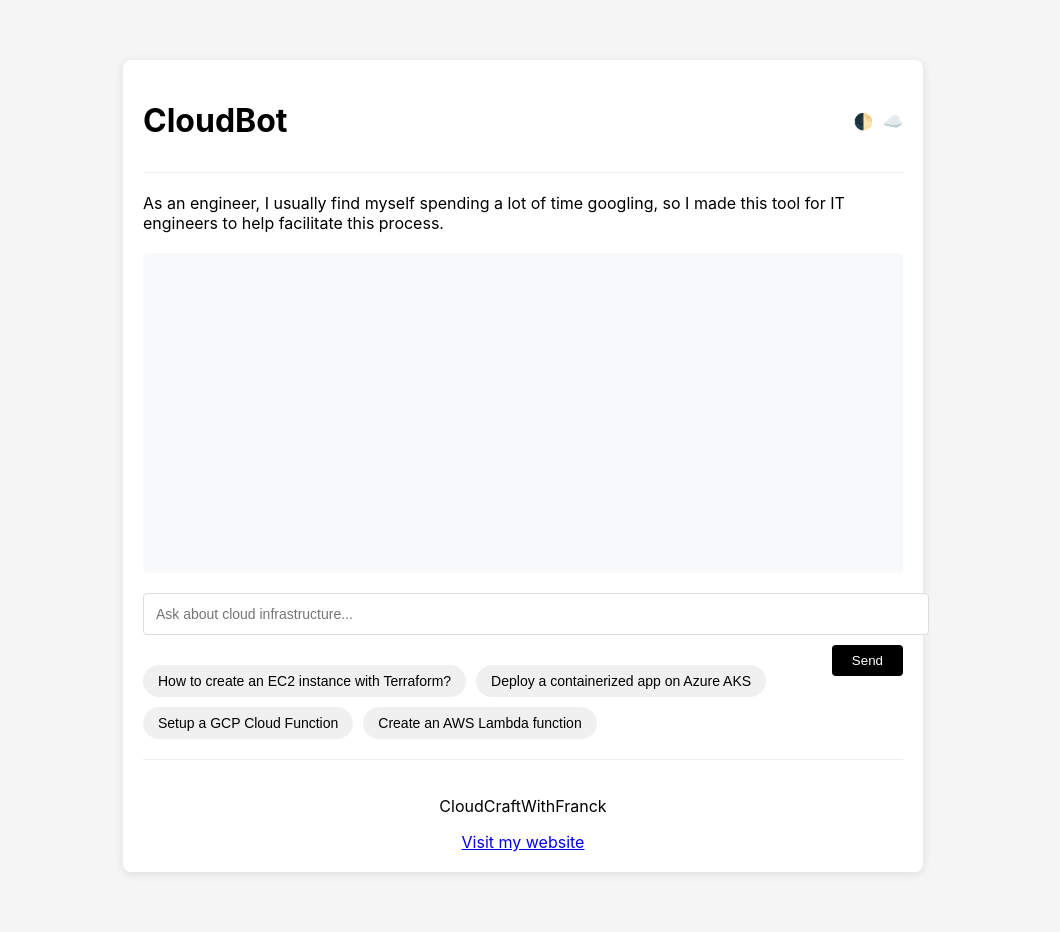
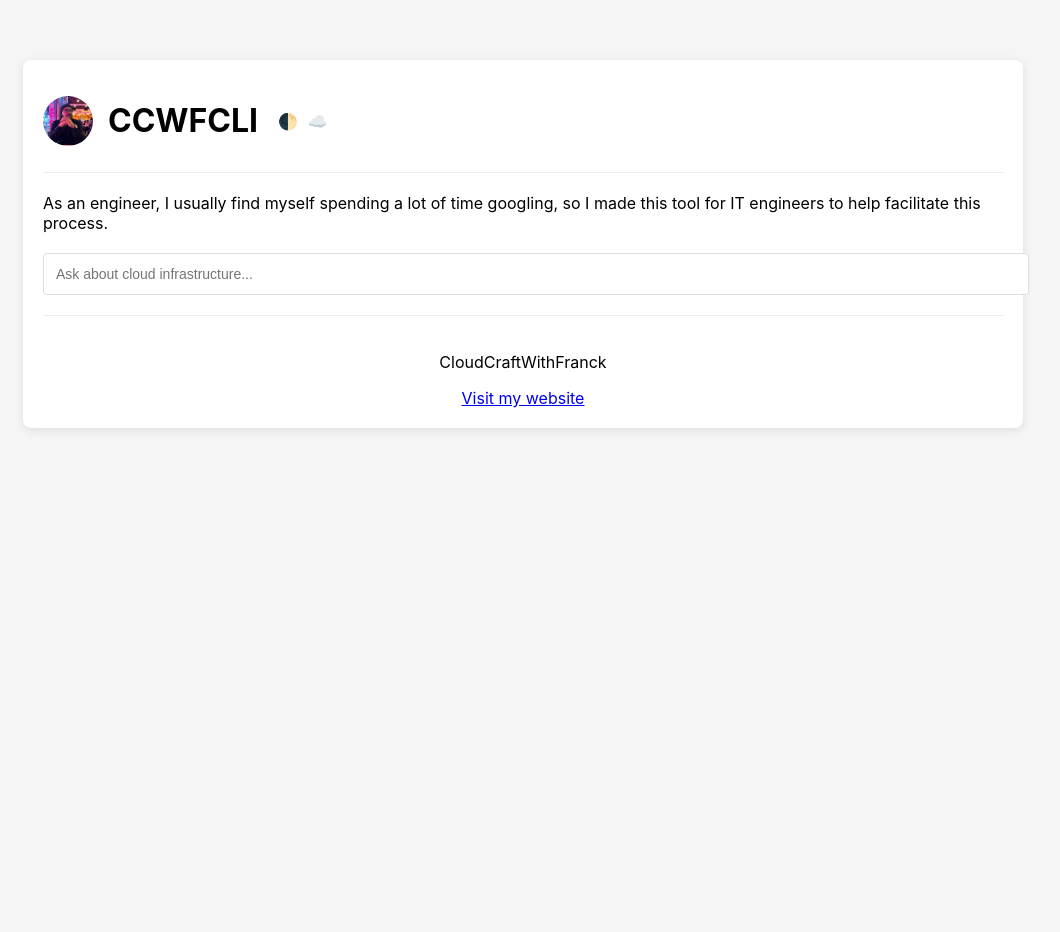
Before and after one commit to cloudcwfranck/cloot, a Flask app: page / in a window 1280 px wide. Shown: the whole page, without its empty margins (117-1177 px from the left). After the commit the page ends 430 px from the top, so only its background shows below. Run offline with Flask 3, Linux system fonts and the light colour scheme; parts of the project's set-up code (start-up, migrations or seed data) failed here and were passed over; some libraries are stand-ins or nearby versions.

Commit message:
Assistant checkpoint: Enhanced UI with syntax highlighting and advanced features
Assistant generated file changes:
- templates/index.html: Enhanced UI with new features
- openai_helper.py: Update system prompt for enhanced responses

---

User prompt:

Use syntax highlighting for better readability (bash for CLI, terraform for IaC).
Add copy-to-clipboard buttons to make it easier to copy commands. Use numbered steps + bullet points for clarity.
Allow expandable sections for advanced users. Instead of static buttons, use autocomplete suggestions when users start typing. Allow users to run cloud commands in a sandboxed environment (e.g., try Terraform commands in-browser with a preview). Show related cloud best practices or troubleshooting tips based on queries. Prompt most requested questions on demand. For each resource requested, when answering the question suggest the cost added for that new resource to the environment. Pull the cost estimations from azure cost analyser, aws cost analyzer and other tools. Add the attached image as the logo before the name of the tool. Replace the name of the tool from CloudBot to CCWFCLI.

````diff
--- a/templates/index.html
+++ b/templates/index.html
@@ -2,28 +2,29 @@
 <!DOCTYPE html>
 <html>
 <head>
-    <title>CloudBot</title>
+    <title>CCWFCLI</title>
+    <link href="https://cdnjs.cloudflare.com/ajax/libs/prismjs/1.29.0/themes/prism-tomorrow.min.css" rel="stylesheet" />
     <style>
         :root {
             --bg-color: #f5f5f5;
             --text-color: #000;
             --container-bg: #fff;
-            --code-bg: #f8f9fa;
+            --code-bg: #1e1e1e;
+            --suggestion-bg: #f0f0f0;
         }
         [data-theme="dark"] {
             --bg-color: #1a1a1a;
             --text-color: #fff;
             --container-bg: #2d2d2d;
-            --code-bg: #1e1e1e;
+            --suggestion-bg: #3d3d3d;
         }
         body {
             font-family: -apple-system, BlinkMacSystemFont, "Segoe UI", Roboto, sans-serif;
-            max-width: 800px;
+            max-width: 1000px;
             margin: 40px auto;
             padding: 20px;
             background-color: var(--bg-color);
             color: var(--text-color);
-            transition: background-color 0.3s;
         }
         .chat-container {
             background: var(--container-bg);
@@ -33,61 +34,87 @@
         }
         .header {
             display: flex;
-            justify-content: space-between;
             align-items: center;
+            gap: 15px;
             margin-bottom: 20px;
             padding-bottom: 10px;
             border-bottom: 1px solid #eee;
+        }
+        .logo {
+            width: 50px;
+            height: 50px;
+            border-radius: 50%;
         }
         .message-input {
             width: 100%;
             padding: 12px;
             border: 1px solid #ddd;
             border-radius: 4px;
-            margin-bottom: 10px;
             font-size: 14px;
             background: var(--container-bg);
             color: var(--text-color);
         }
-        .send-button {
-            background: #000;
+        .response-area {
+            margin: 20px 0;
+            font-family: 'Fira Code', monospace;
+        }
+        .code-block {
+            position: relative;
+            margin: 10px 0;
+        }
+        .copy-button {
+            position: absolute;
+            top: 5px;
+            right: 5px;
+            background: #4CAF50;
             color: white;
             border: none;
-            padding: 8px 20px;
+            padding: 5px 10px;
             border-radius: 4px;
             cursor: pointer;
-            float: right;
+            font-size: 12px;
         }
-        .response-area {
-            min-height: 300px;
-            margin: 20px 0;
+        .expandable {
+            border: 1px solid #ddd;
+            border-radius: 4px;
+            margin: 10px 0;
+        }
+        .expandable-header {
             padding: 10px;
-            background: var(--code-bg);
+            background: var(--suggestion-bg);
+            cursor: pointer;
+        }
+        .expandable-content {
+            padding: 10px;
+            display: none;
+        }
+        .cost-estimate {
+            background: #f8d7da;
+            color: #721c24;
+            padding: 10px;
             border-radius: 4px;
-            white-space: pre-wrap;
-            font-family: monospace;
+            margin: 10px 0;
+        }
+        .suggestions-container {
+            position: absolute;
+            width: 100%;
+            background: var(--container-bg);
+            border: 1px solid #ddd;
+            border-radius: 4px;
+            max-height: 200px;
+            overflow-y: auto;
+            display: none;
+        }
+        .suggestion-item {
+            padding: 8px;
+            cursor: pointer;
+        }
+        .suggestion-item:hover {
+            background: var(--suggestion-bg);
         }
         .theme-switch {
             cursor: pointer;
             padding: 5px;
-        }
-        .suggested-questions {
-            display: flex;
-            flex-wrap: wrap;
-            gap: 10px;
-            margin: 20px 0;
-        }
-        .question-pill {
-            background: #f0f0f0;
-            padding: 8px 15px;
-            border-radius: 20px;
-            cursor: pointer;
-            font-size: 14px;
-            border: none;
-            transition: background-color 0.3s;
-        }
-        .question-pill:hover {
-            background: #e0e0e0;
         }
         .signature {
             text-align: center;
@@ -100,7 +127,8 @@
 <body>
     <div class="chat-container">
         <div class="header">
-            <h1>CloudBot</h1>
+            <img src="/attached_assets/CCWF logo.jpg" alt="CCWFCLI Logo" class="logo">
+            <h1>CCWFCLI</h1>
             <div>
                 <span class="theme-switch" onclick="toggleTheme()">🌓</span>
                 <span>☁️</span>
@@ -109,30 +137,107 @@
         <p>As an engineer, I usually find myself spending a lot of time googling, so I made this tool for IT engineers to help facilitate this process.</p>
         <div class="response-area" id="responseArea"></div>
         <form id="queryForm" onsubmit="return handleSubmit(event)">
-            <input type="text" class="message-input" id="queryInput" placeholder="Ask about cloud infrastructure...">
-            <button type="submit" class="send-button">Send</button>
+            <div style="position: relative;">
+                <input type="text" class="message-input" id="queryInput"
+                       placeholder="Ask about cloud infrastructure..."
+                       oninput="handleInput(event)">
+                <div id="suggestions" class="suggestions-container"></div>
+            </div>
         </form>
-        <div class="suggested-questions">
-            <button class="question-pill" onclick="askQuestion('How to create an EC2 instance with Terraform?')">How to create an EC2 instance with Terraform?</button>
-            <button class="question-pill" onclick="askQuestion('Deploy a containerized app on Azure AKS')">Deploy a containerized app on Azure AKS</button>
-            <button class="question-pill" onclick="askQuestion('Setup a GCP Cloud Function')">Setup a GCP Cloud Function</button>
-            <button class="question-pill" onclick="askQuestion('Create an AWS Lambda function')">Create an AWS Lambda function</button>
-        </div>
         <div class="signature">
             <p>CloudCraftWithFranck</p>
             <a href="https://www.cloudcraftwithfranck.org/" target="_blank">Visit my website</a>
         </div>
     </div>
 
+    <script src="https://cdnjs.cloudflare.com/ajax/libs/prismjs/1.29.0/prism.min.js"></script>
+    <script src="https://cdnjs.cloudflare.com/ajax/libs/prismjs/1.29.0/components/prism-bash.min.js"></script>
+    <script src="https://cdnjs.cloudflare.com/ajax/libs/prismjs/1.29.0/components/prism-hcl.min.js"></script>
+
     <script>
+        const commonQueries = [
+            'How to create an EC2 instance with Terraform?',
+            'Deploy a containerized app on Azure AKS',
+            'Setup a GCP Cloud Function',
+            'Create an AWS Lambda function'
+        ];
+
         function toggleTheme() {
             document.body.setAttribute('data-theme',
                 document.body.getAttribute('data-theme') === 'dark' ? 'light' : 'dark');
         }
 
-        function askQuestion(question) {
-            document.getElementById('queryInput').value = question;
+        function handleInput(event) {
+            const input = event.target.value.toLowerCase();
+            const suggestions = document.getElementById('suggestions');
+
+            if (input.length < 2) {
+                suggestions.style.display = 'none';
+                return;
+            }
+
+            const filtered = commonQueries.filter(q =>
+                q.toLowerCase().includes(input)
+            );
+
+            suggestions.innerHTML = filtered.map(q =>
+                `<div class="suggestion-item" onclick="selectSuggestion('${q}')">${q}</div>`
+            ).join('');
+
+            suggestions.style.display = filtered.length ? 'block' : 'none';
+        }
+
+        function selectSuggestion(query) {
+            document.getElementById('queryInput').value = query;
+            document.getElementById('suggestions').style.display = 'none';
             handleSubmit(new Event('submit'));
+        }
+
+        function formatResponse(response) {
+            // Split response into sections
+            const sections = response.split('---');
+            let html = '';
+
+            sections.forEach(section => {
+                if (section.includes('```')) {
+                    const language = section.includes('terraform') ? 'hcl' : 'bash';
+                    html += `
+                        <div class="code-block">
+                            <button class="copy-button" onclick="copyCode(this)">Copy</button>
+                            <pre><code class="language-${language}">${section.replace(/```[a-z]*\n/g, '').replace(/```/g, '')}</code></pre>
+                        </div>
+                    `;
+                } else if (section.includes('[Cost Estimate]')) {
+                    html += `<div class="cost-estimate">${section}</div>`;
+                } else if (section.includes('[Advanced]')) {
+                    const title = section.split('\n')[0];
+                    const content = section.split('\n').slice(1).join('\n');
+                    html += `
+                        <div class="expandable">
+                            <div class="expandable-header" onclick="toggleExpand(this)">
+                                ${title}
+                            </div>
+                            <div class="expandable-content">${content}</div>
+                        </div>
+                    `;
+                } else {
+                    html += `<p>${section}</p>`;
+                }
+            });
+
+            return html;
+        }
+
+        function copyCode(button) {
+            const code = button.nextElementSibling.textContent;
+            navigator.clipboard.writeText(code);
+            button.textContent = 'Copied!';
+            setTimeout(() => button.textContent = 'Copy', 2000);
+        }
+
+        function toggleExpand(header) {
+            const content = header.nextElementSibling;
+            content.style.display = content.style.display === 'block' ? 'none' : 'block';
         }
 
         async function handleSubmit(event) {
@@ -150,7 +255,8 @@
                     body: JSON.stringify({query: query})
                 });
                 const data = await response.text();
-                responseArea.innerHTML = '```\n' + data + '\n```';
+                responseArea.innerHTML = formatResponse(data);
+                Prism.highlightAll();
             } catch (error) {
                 responseArea.innerHTML = 'Error: ' + error;
             }
````
Also changed, not shown: openai_helper.py (+7 -1 lines).
